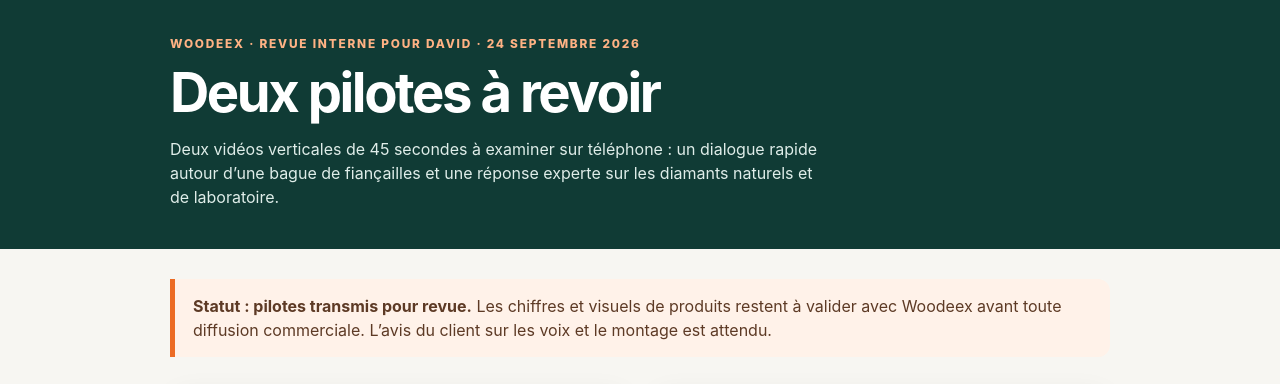
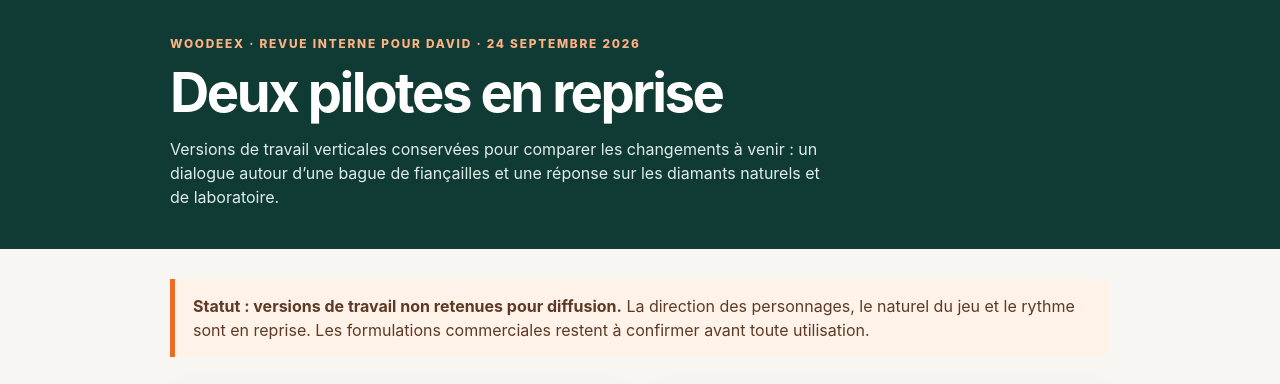
Before and after one commit to CodeNoLimits/woodeex-revue-2409, a plain HTML site: page index.html in a window 1280 px wide. Shown: the top 384 px of the page. Drawn offline with Linux system fonts and the light colour scheme.

Commit message:
docs: mark Woodeex pilots as not approved for use

```diff
--- a/index.html
+++ b/index.html
@@ -43,11 +43,11 @@
 <body>
   <header>
     <p class="eyebrow">Woodeex · revue interne pour David · 24 septembre 2026</p>
-    <h1>Deux pilotes à revoir</h1>
-    <p>Deux vidéos verticales de 45 secondes à examiner sur téléphone : un dialogue rapide autour d’une bague de fiançailles et une réponse experte sur les diamants naturels et de laboratoire.</p>
+    <h1>Deux pilotes en reprise</h1>
+    <p>Versions de travail verticales conservées pour comparer les changements à venir : un dialogue autour d’une bague de fiançailles et une réponse sur les diamants naturels et de laboratoire.</p>
   </header>
   <main>
-    <p class="notice"><strong>Statut : pilotes transmis pour revue.</strong> Les chiffres et visuels de produits restent à valider avec Woodeex avant toute diffusion commerciale. L’avis du client sur les voix et le montage est attendu.</p>
+    <p class="notice"><strong>Statut : versions de travail non retenues pour diffusion.</strong> La direction des personnages, le naturel du jeu et le rythme sont en reprise. Les formulations commerciales restent à confirmer avant toute utilisation.</p>
     <div class="grid">
       <article>
         <div class="player"><div class="video-frame"><video controls playsinline preload="metadata" poster="fiancailles-poster-v13.jpg" aria-label="Lire le pilote fiançailles révisé"><source src="videos/fiancailles-v19-45s.mp4" type="video/mp4">Votre navigateur ne peut pas lire cette vidéo.</video><button class="play-cover" type="button" aria-label="Lancer la vidéo fiançailles"><img src="fiancailles-poster-v13.jpg" alt=""><span aria-hidden="true">▶</span></button></div></div>
```
